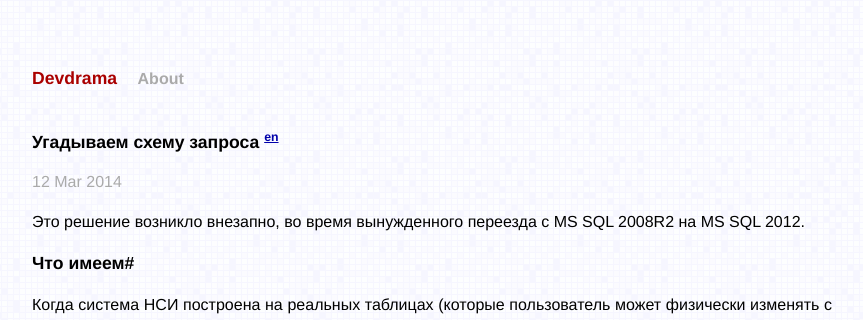
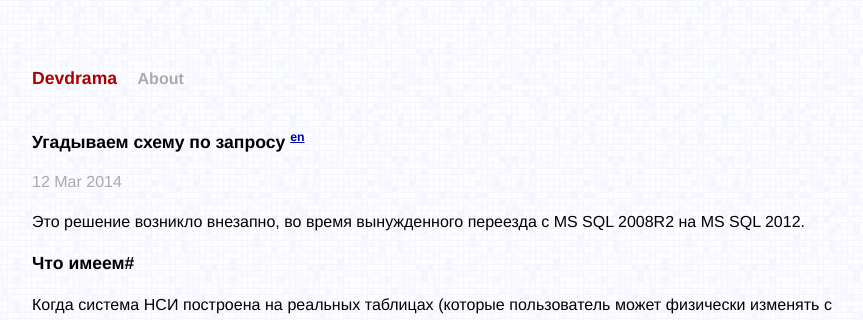
Before and after one commit to atru/atru.github.io, a Jekyll site: the page built from ru/_posts/2014-03-12-guess-schema-by-query.md, in a window 1280 px wide. Shown: the top 320 px of the page, without its empty margins (208-1071 px from the left). Built offline with Jekyll 4.4.1, drawn with Linux system fonts in a browser that asks for light colours; Markdown is read by kramdown in place of the engine named in the settings.

Commit message:
spelling

```diff
--- a/ru/_posts/2014-03-12-guess-schema-by-query.md
+++ b/ru/_posts/2014-03-12-guess-schema-by-query.md
@@ -1,7 +1,7 @@
 ---
 layout: post
-title:  "Угадываем схему запроса"
-captitle:  "Угадываем схему запроса"
+title:  "Угадываем схему по запросу"
+captitle:  "Угадываем схему по запросу"
 date: 2014-03-12 16:53:10
 categories: MSSQL
 tags: sql clr
```
Also changed, not shown: en/_posts/2014-03-12-guess-schema-by-query.md (+1 -1 lines), ru/_posts/2014-02-18-displaying-locks.md (+1 -1 lines).
